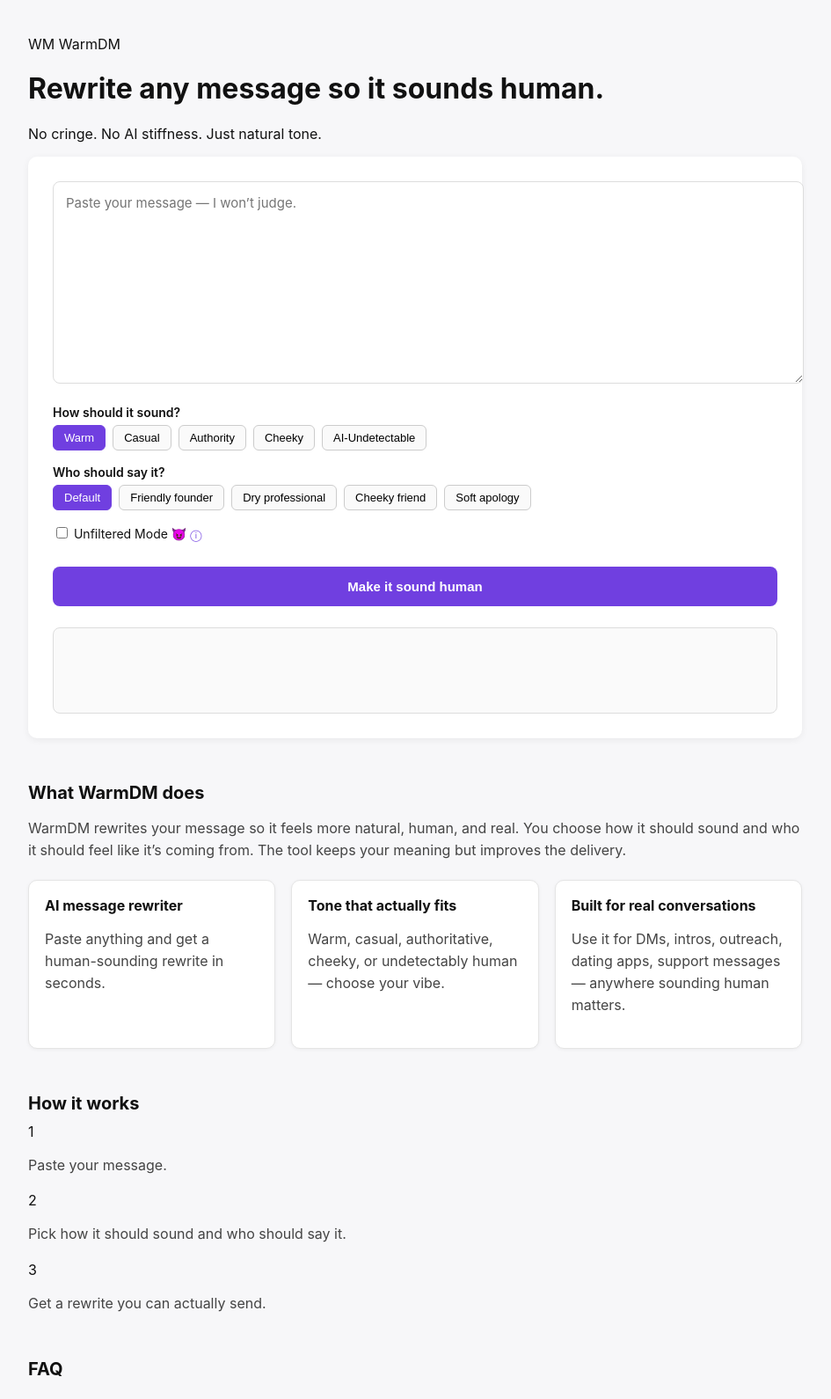
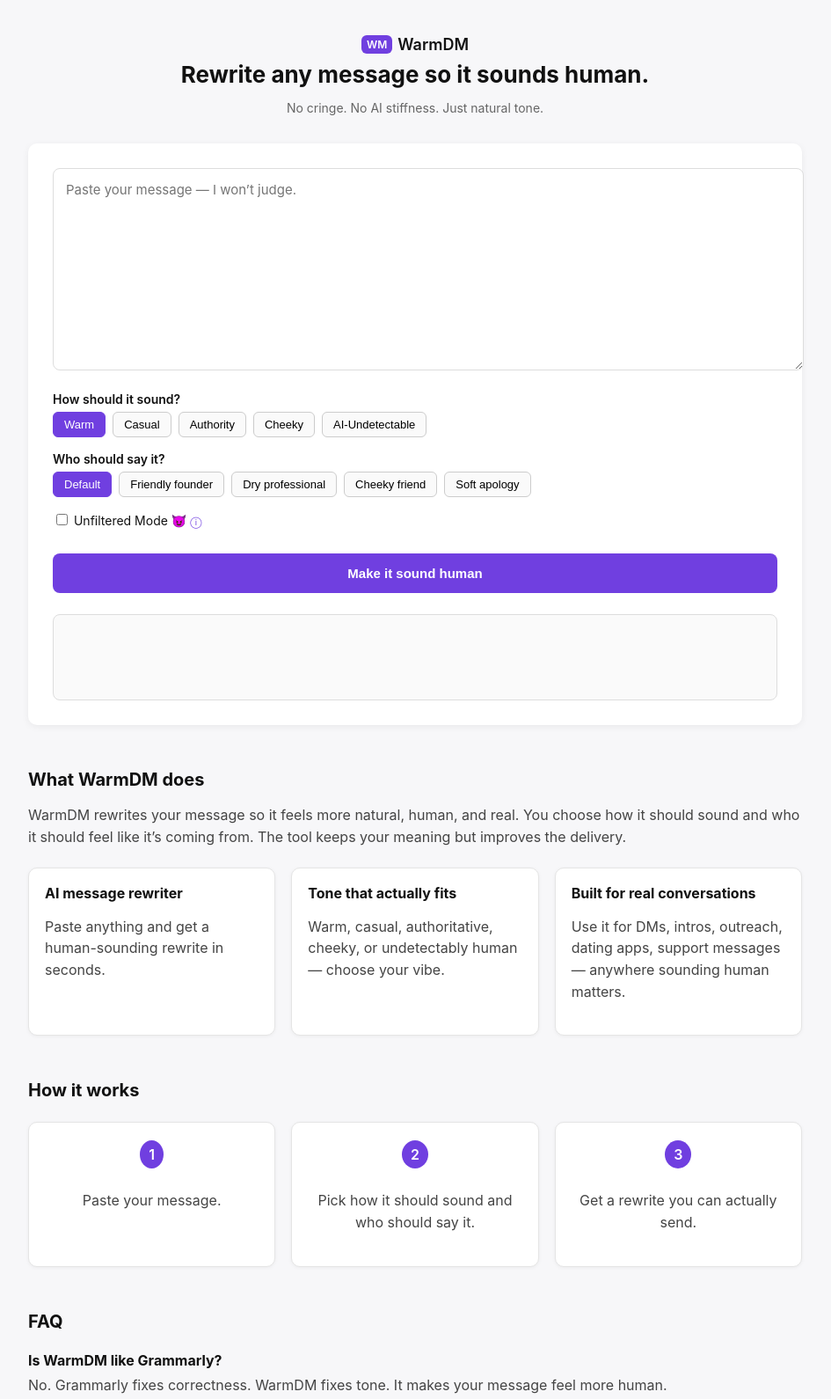
Before and after one commit to sogregory/warmdm, a website: page public/index.html in a window 1280 px wide. Shown: the top 1590 px of the page at 88% size, without its empty margins (168-1113 px from the left). Drawn offline with Linux system fonts and the light colour scheme.

Commit message:
revert changes

```diff
--- a/public/script.js
+++ b/public/script.js
@@ -5,8 +5,8 @@
 // ----------------------------------------------------
 // State
 // ----------------------------------------------------
-let selectedTone = "Warm";
-let selectedPersona = "Default";
+let selectedTone = "Warm";           // Default tone
+let selectedPersona = "Default";     // Default persona
 
 
 // ----------------------------------------------------
@@ -38,7 +38,7 @@
 
 
 // ----------------------------------------------------
-// Tooltip Handling
+// Tooltip Handling (simple)
 // ----------------------------------------------------
 const tooltipIcon = document.getElementById("unfilteredTooltip");
 if (tooltipIcon) {
--- a/public/style.css
+++ b/public/style.css
@@ -70,7 +70,7 @@
 
 #inputMessage {
   width: 100%;
-  height: 200px; /* increased from 150 */
+  height: 200px; /* was 150px – slightly taller now */
   border-radius: 8px;
   padding: 14px;
   border: 1px solid #ddd;
@@ -111,26 +111,20 @@
   border-radius: 6px;
   cursor: pointer;
   font-size: 13px;
-  transition: 0.15s ease;
+  transition: 0.15s;
 }
 
 .tone-btn:hover,
 .persona-btn:hover {
-  background-color: #f5f0ff;
+  background-color: #f2efff;       /* soft purple tint */
   border-color: #703fe0;
   color: #333;
 }
 
 .tone-btn.active,
 .persona-btn.active {
-  background-color: #703fe0;
-  color: #ffffff !important;
+  background: #703fe0;             /* brand purple */
   border-color: #703fe0;
-}
-
-.tone-btn.active:hover,
-.persona-btn.active:hover {
-  background-color: #703fe0;
   color: #fff;
 }
 
@@ -151,7 +145,7 @@
 .tooltip-icon {
   font-size: 13px;
   cursor: help;
-  color: #703fe0;
+  color: #703fe0;                  /* subtle brand accent */
 }
 
 
@@ -161,7 +155,7 @@
 
 .primary-btn {
   width: 100%;
-  background: #703fe0;
+  background: #703fe0;             /* brand purple */
   color: #fff;
   padding: 14px;
   border-radius: 8px;
@@ -169,12 +163,12 @@
   cursor: pointer;
   font-size: 15px;
   font-weight: 600;
+  margin-top: 10px;
   transition: background 0.2s ease, box-shadow 0.15s ease, transform 0.1s ease;
-  margin-top: 10px;
 }
 
 .primary-btn:hover {
-  background: #5e33c0;
+  background: #5e33c0;             /* slightly darker on hover */
   box-shadow: 0 4px 10px rgba(112, 63, 224, 0.25);
   transform: translateY(-1px);
 }
@@ -193,13 +187,14 @@
   margin-top: 24px;
   white-space: pre-wrap;
   overflow-y: auto;
-  max-height: 380px;
+  max-height: 380px; /* prevents overflow downwards */
 }
 
+/* Prevent sideways scroll bug */
 .output-section pre {
   white-space: pre-wrap;
   word-wrap: break-word;
-  margin-bottom: 18px; /* added spacing */
+  margin-bottom: 18px;      /* extra breathing room */
   line-height: 1.45;
 }
 
@@ -242,6 +237,8 @@
   margin-bottom: 18px;
 }
 
+
+/* Feature Boxes */
 .feature-grid {
   display: grid;
   grid-template-columns: repeat(auto-fit, minmax(240px, 1fr));
@@ -264,6 +261,55 @@
 
 
 /* ----------------------------------------
+   How It Works – Step Cards
+----------------------------------------- */
+
+.steps-grid {
+  display: grid;
+  grid-template-columns: repeat(auto-fit, minmax(200px, 1fr));
+  gap: 18px;
+  margin-top: 24px;
+}
+
+.step-card {
+  background: #fff;
+  border-radius: 10px;
+  padding: 20px;
+  text-align: center;
+  border: 1px solid #e5e5e5;
+  box-shadow: 0 1px 4px rgba(0,0,0,0.05);
+}
+
+.step-num {
+  display: inline-block;
+  background: #703fe0;             /* brand purple */
+  color: #fff;
+  padding: 6px 10px;
+  border-radius: 50%;
+  font-weight: 600;
+  margin-bottom: 8px;
+}
+
+
+/* ----------------------------------------
+   FAQ
+----------------------------------------- */
+
+.faq-section .faq-item {
+  margin-bottom: 22px;
+}
+
+.faq-section h4 {
+  margin-bottom: 6px;
+}
+
+.faq-section p {
+  margin: 0;
+  color: #444;
+}
+
+
+/* ----------------------------------------
    Footer
 ----------------------------------------- */
 
@@ -275,10 +321,77 @@
 }
 
 .footer-links a {
-  color: #703fe0;
+  color: #703fe0;                  /* brand purple links */
   text-decoration: none;
 }
 
 .footer-links a:hover {
   text-decoration: underline;
 }
+
+
+/* --------------------------------------------------
+   HERO HEADER — Center aligned branding (Purple Brand)
+-------------------------------------------------- */
+
+.hero-header {
+  text-align: center;
+  margin-bottom: 32px;
+}
+
+.logo-row {
+  display: flex;
+  align-items: center;
+  justify-content: center;
+  gap: 6px;
+  margin-bottom: 8px;
+}
+
+.logo-badge {
+  background: #703fe0;             /* brand purple */
+  color: white;
+  font-size: 12px;
+  font-weight: 600;
+  padding: 3px 6px;
+  border-radius: 6px;
+  display: inline-block;
+}
+
+.logo-text {
+  font-size: 18px;
+  font-weight: 600;
+  color: #111;
+}
+
+.hero-title {
+  font-size: 26px;
+  font-weight: 700;
+  margin-top: 8px;
+  margin-bottom: 4px;
+  color: #111;
+}
+
+.hero-subtitle {
+  font-size: 14px;
+  color: #666;
+  margin-bottom: 20px;
+}
+
+
+/* --------------------------------------------------
+   ACTIVE BUTTON STYLES — BRAND PURPLE (override)
+-------------------------------------------------- */
+
+.tone-btn.active,
+.persona-btn.active {
+  background-color: #703fe0;       /* brand purple */
+  color: #ffffff !important;
+  border-color: #703fe0;
+}
+
+/* When active, keep solid purple on hover */
+.tone-btn.active:hover,
+.persona-btn.active:hover {
+  background-color: #703fe0;
+  color: #fff;
+}
```
